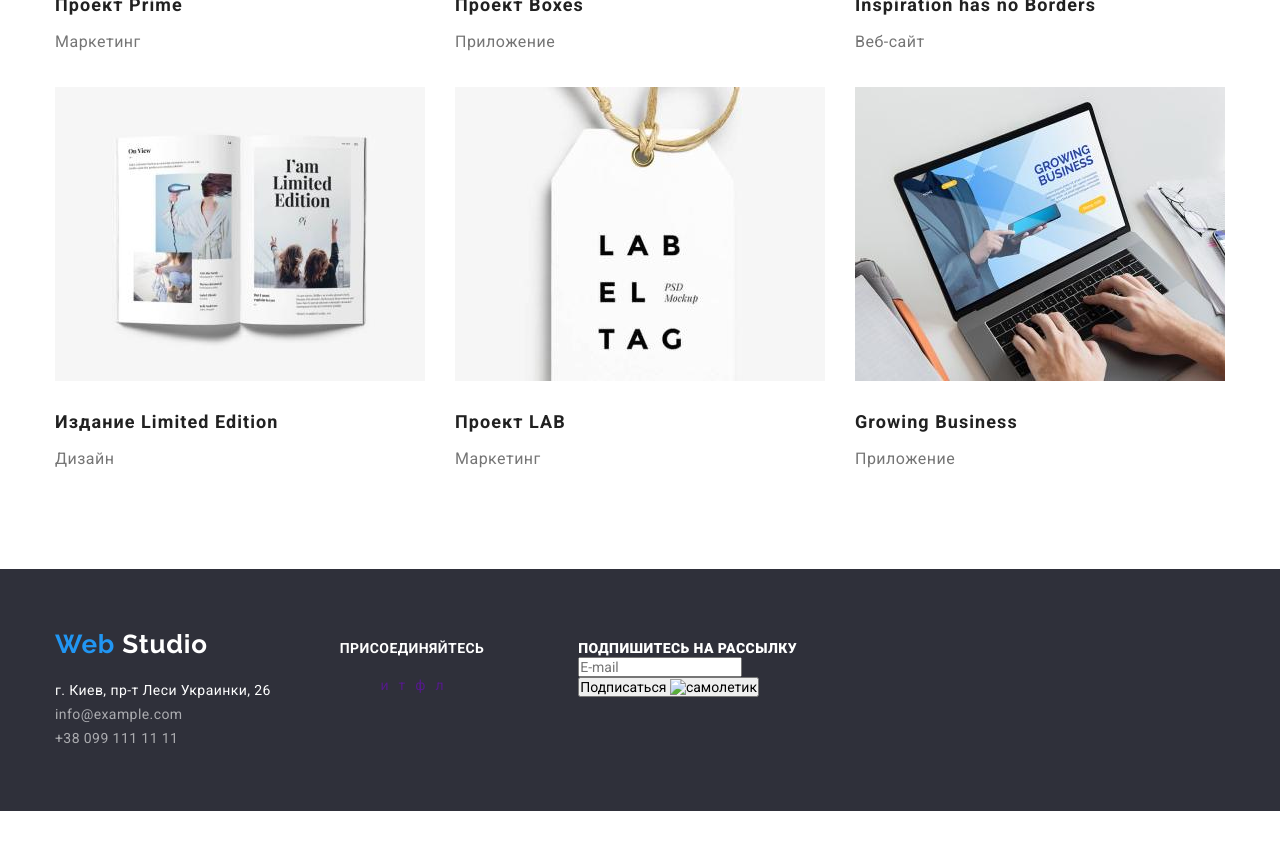
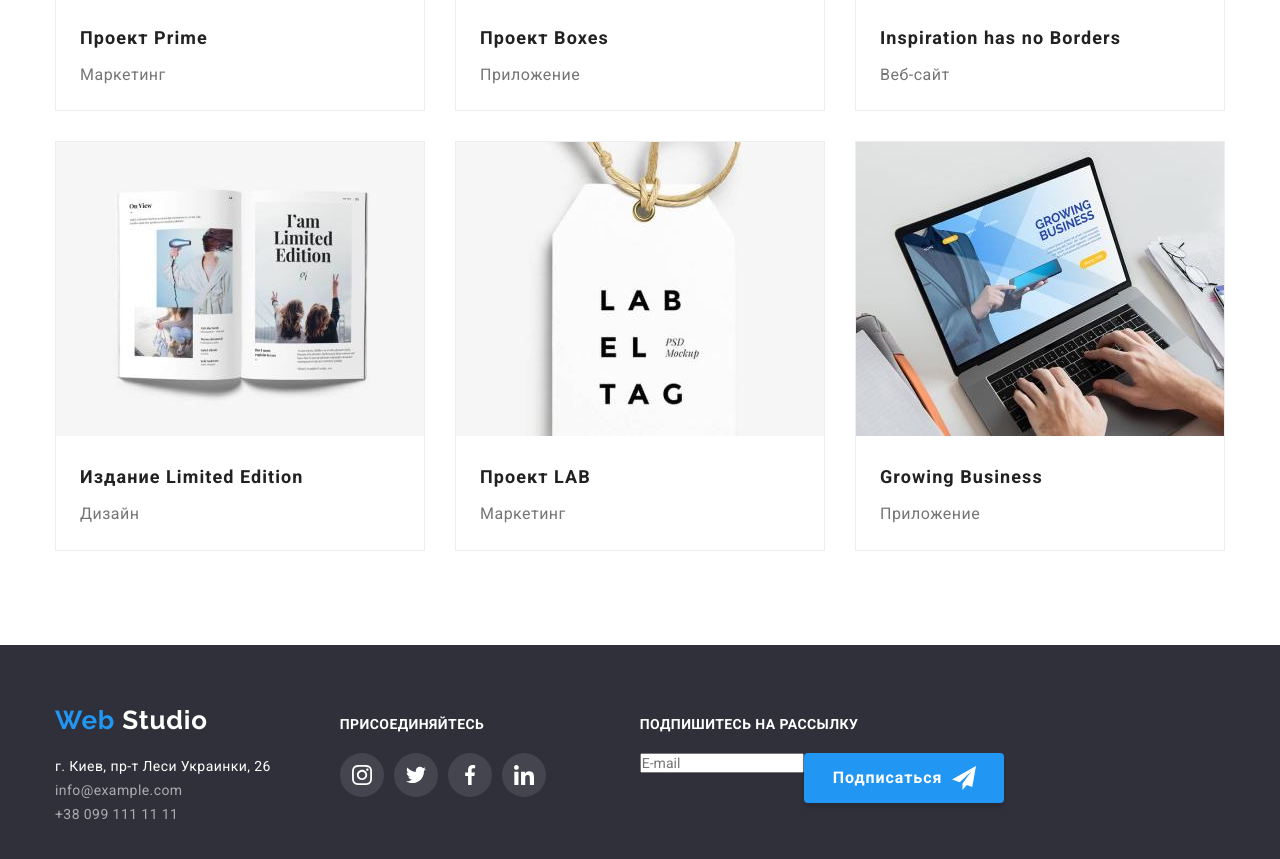
Before and after one commit to wal1m/goit-markup-hw-04, a plain HTML site: page portfolio.html in a window 1280 px wide. Shown: the part 1001-1860 px from the top of the page. Before the commit the page ends 1812 px from the top, so only its background shows below. Drawn offline with Linux system fonts and the light colour scheme.

Commit message:
Футер, хедер скопированы в портфолио.

```diff
--- a/css/styles.css
+++ b/css/styles.css
@@ -71,7 +71,7 @@ body {
 }
 .header-address-list {
     display: flex;
-        }
+     }
 
     .header-address-list-item:not(:last-child) {
         margin-right: 30px;
@@ -99,6 +99,7 @@ body {
 }
 
 .header {
+    border: 1px solid #ECECEC;
 }
 .header .container {
     align-items: center;
@@ -116,6 +117,7 @@ body {
  }
 
  .header-address-list-link-svg {
+     align-self: center;
      width: 16px;
      height: 11px;
      margin-right: 10px;
@@ -149,6 +151,7 @@ body {
     }
 
 .header-address-list-link {
+    display: flex;
 font-style: normal;
     /* padding-top: 32px; */
     /* padding-bottom: 32px; */
@@ -526,12 +529,21 @@ font-weight: 500;
 font-size: 16px;
 line-height: 1.63;
 letter-spacing: 0.03em;
+padding-top: 6px;
+padding-right: 22px;
+padding-bottom: 6px;
+padding-left: 22px;
+border-radius: 4px;
+border: none;
 color: var(--title-color)
+
+
 
 }
 .filter-btn:hover {
 color: #ffffff;
 background: var(--accent-color);
+box-shadow: 0px 2px 2px rgba(0, 0, 0, 0.12), 0px 1px 2px rgba(0, 0, 0, 0.08), 0px 3px 1px rgba(0, 0, 0, 0.1);
 }
 .development-list {
     display: flex;
@@ -545,9 +557,20 @@ background: var(--accent-color);
 }
 .development-list-item:not(:nth-last-child(-n + 3)) {
     margin-bottom: 30px;
+
 }
 .development-list-link {
+    overflow: hidden;
+    width: 370px;
+    border: 1px solid #EEEEEE;
+
 }
+.development-list-link:hover,
+.development-list-link:focus {
+box-shadow: 1px 4px 6px rgba(0, 0, 0, 0.16), 0px 4px 4px rgba(0, 0, 0, 0.06), 0px 1px 1px rgba(0, 0, 0, 0.12);
+}
+
+
 .development-list-img {
     margin-bottom: 20px;
 }
@@ -558,6 +581,7 @@ line-height: 2;
 letter-spacing: 0.06em;
 color: var(--title-color);
 margin-bottom: 4px;
+margin-left: 24px;
 }
 
 .description {
@@ -566,6 +590,8 @@ font-size: 16px;
 line-height: 1.88;
 letter-spacing: 0.03em;
 color: var(--text-color);
+margin-bottom: 20px;
+margin-left: 24px;
 }
 .description-text {
 font-weight: 400;
--- a/portfolio.html
+++ b/portfolio.html
@@ -27,10 +27,18 @@
                 <address class="header-address">
                     <ul class="header-address-list list">
                         <li class="header-address-list-item"><a class="header-address-list-link link"
-                                href="mailto:info@devstudio.com">info@devstudio.com</a></li>
-                        <li class="header-address-list-item"><a class="header-address-list-link link"
-                                href="tel:+380961111111">+38 096 111
-                                11 11</a></li>
+                                href="mailto:info@devstudio.com">
+                                <svg class="header-address-list-link-svg">
+                                    <use href="./images/sprite.svg#mail">
+                                    </use>
+                                </svg>
+                                info@devstudio.com</a></li>
+                        <li class="header-address-list-item"><a class="header-address-list-link link" href="tel:+380961111111">
+                                <svg class="header-address-list-link-svg tel">
+                                    <use href="./images/sprite.svg#tel">
+                                    </use>
+                                </svg>
+                                +38 096 111 11 11</a></li>
                     </ul>
                 </address>
             </div>
@@ -170,28 +178,56 @@
                             </div>
                             <div class="footer-block-join">
                                 <b class="footer-join">присоединяйтесь</b>
-                                <ul class="footer-social-list-link list">
-                                    <li class="social-link-item">
-                                        <a class="link" href="" aria-label="иконка инстаграма">и</a>
+                                <ul class="footer-social-list-link">
+                                    <li class="social-list-item">
+                                        <a class="social-list-item-link link" href="" aria-label="иконка инстаграма">
+                                            <svg class="social-list-item-svg">
+                                                <use href="./images/sprite.svg#instagram">
+                                                </use>
+                                            </svg>
+                                        </a>
                                     </li>
-                                    <li class="social-link-item">
-                                        <a class="link" href="" aria-label="иконка твитера">т</a>
+                                    <li class="social-list-item">
+                                        <a class="social-list-item-link link" href="" aria-label="иконка твитера">
+                                            <svg class="social-list-item-svg">
+                                                <use href="./images/sprite.svg#twitter">
+                                                </use>
+                                            </svg>
+                                        </a>
                                     </li>
-                                    <li class="social-link-item">
-                                        <a class="link" href="" aria-label="иконка фейсбука">ф</a>
+                                    <li class="social-list-item">
+                                        <a class="social-list-item-link link" href="" aria-label="иконка фейсбука">
+                                            <svg class="social-list-item-svg">
+                                                <use href="./images/sprite.svg#facebook">
+                                                </use>
+                                            </svg>
+                                        </a>
                                     </li>
-                                    <li class="social-link-item">
-                                        <a class="link" href="" aria-label="иконка ликедина">л</a>
+                                    <li class="social-list-item">
+                                        <a class="social-list-item-link link" href="" aria-label="иконка ликедина">
+                                            <svg class="social-list-item-svg">
+                                                <use href="./images/sprite.svg#linkedin">
+                                                </use>
+                                            </svg>
+                                        </a>
                                     </li>
                                 </ul>
                             </div>
                             <!-- Форма -->
-                            <div class="footer-forma">
-                                <b>Подпишитесь на рассылку</b>
-                                <p><input name="E-mail" placeholder="E-mail"></p>
-                                <button>Подписаться <img src="./images/icon-send.svg" alt="самолетик"></button>
+                            <div class="footer-block-forma">
+                                <b class="footer-forma">Подпишитесь на рассылку
+                                </b>
+
+                                <div class="footer-forma-btn">
+                                    <p><input name="E-mail" placeholder="E-mail"></p>
+                                    <button class="footer-btn btn"> Подписаться
+                                        <svg class="footer-send">
+                                            <use href="./images/sprite.svg#icon-send">
+                                            </use>
+                                        </svg>
+                                    </button>
+                                </div>
                             </div>
-                        </div>
                     </footer>
 </body>
 </html>
```
